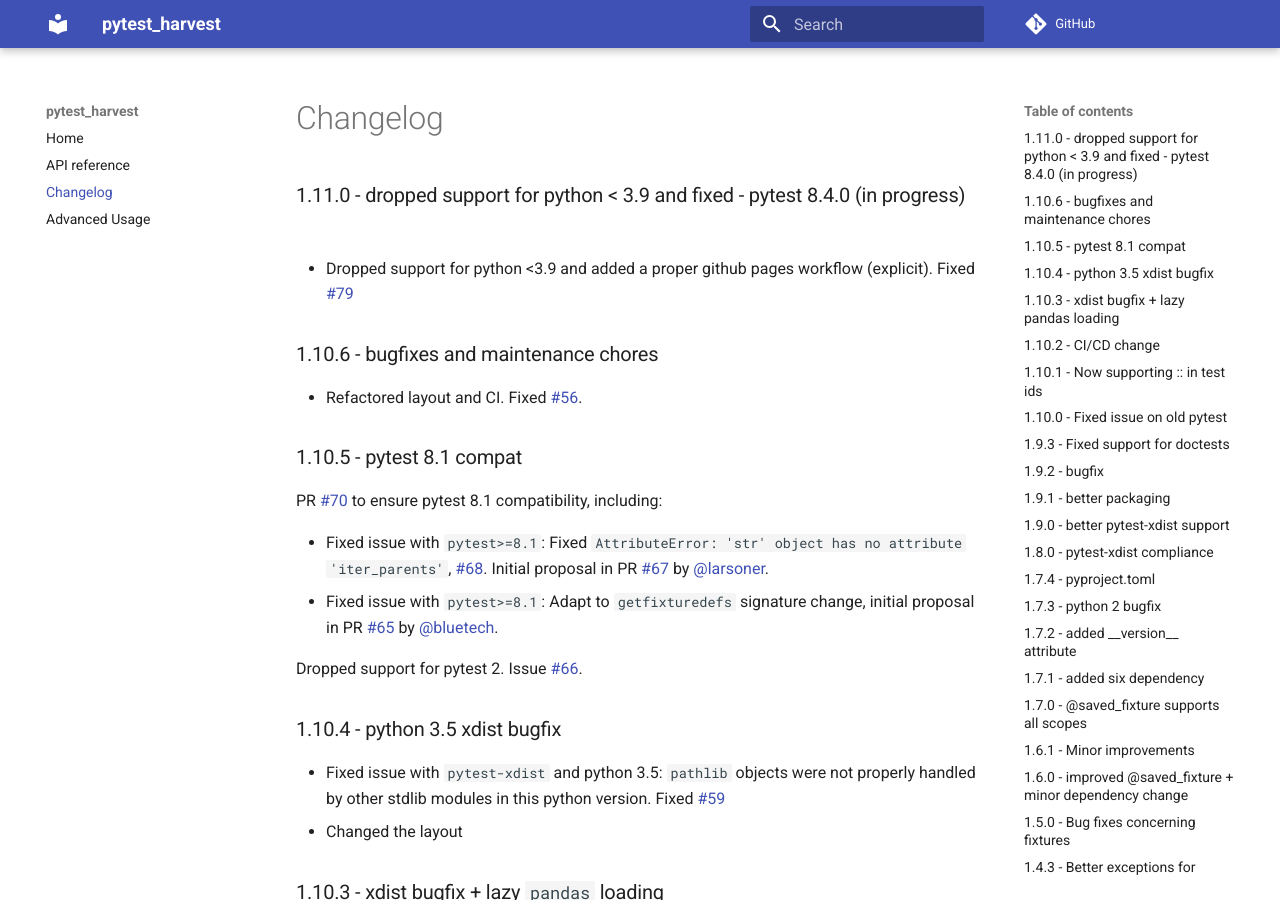
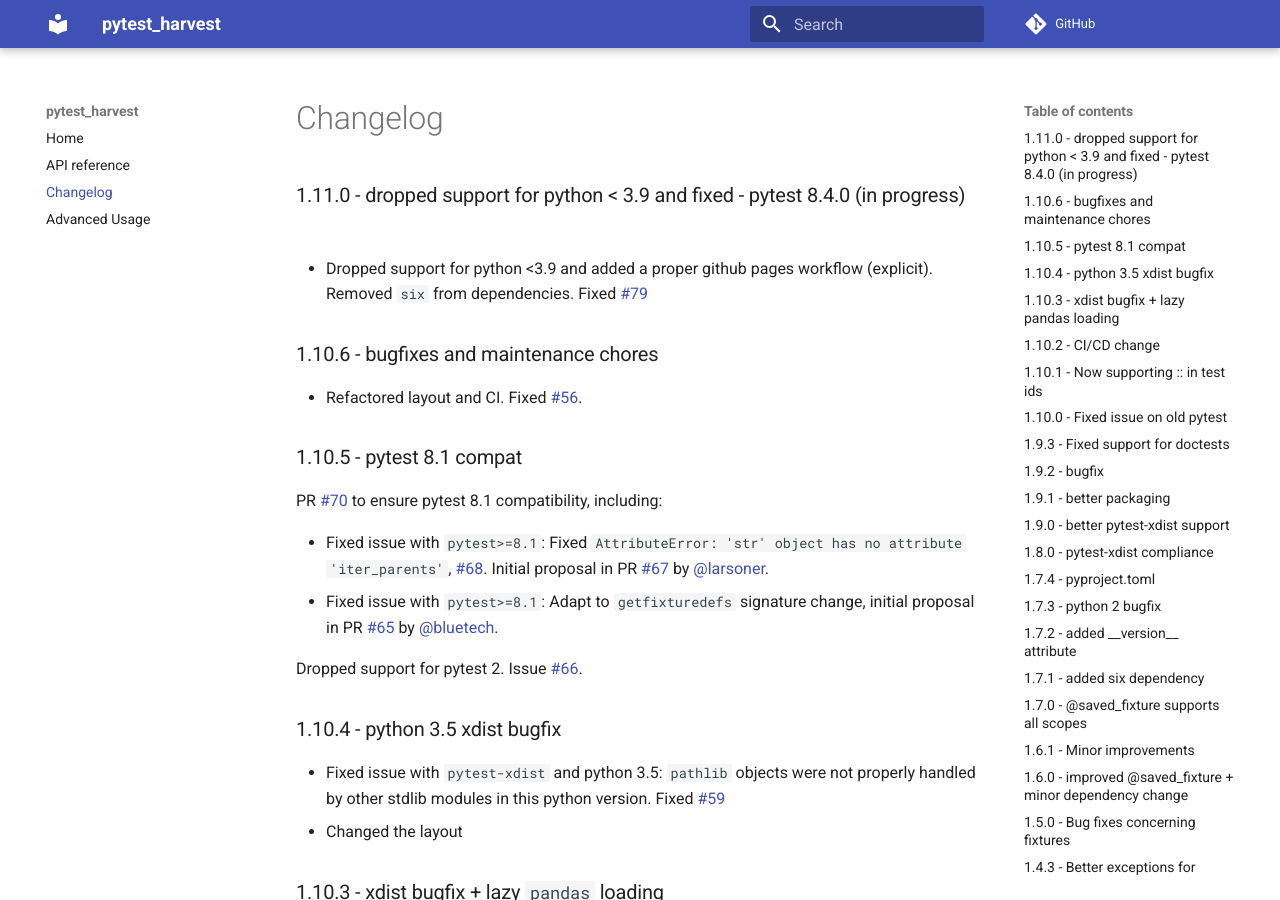
Before and after one commit to smarie/python-pytest-harvest, an MkDocs documentation site: the page built from docs/changelog.md, in a window 1280 px wide and 900 px high. Built offline with MkDocs 1.6.1 and Material for MkDocs 9.7.7, drawn with Linux system fonts in a browser that asks for light colours; comment, search, counter and statistics services are not loaded.

Commit message:
Updated changelog

```diff
--- a/docs/changelog.md
+++ b/docs/changelog.md
@@ -2,8 +2,8 @@
 
 ### 1.11.0 - dropped support for python < 3.9 and fixed - pytest 8.4.0 (in progress)
 
-- Dropped support for python <3.9 and added a proper github pages workflow (explicit). Fixed
-  [#79](https://github.com/smarie/python-pytest-harvest/issues/79)
+- Dropped support for python <3.9 and added a proper github pages workflow (explicit). Removed `six` from dependencies.
+  Fixed [#79](https://github.com/smarie/python-pytest-harvest/issues/79)
 
 ### 1.10.6 - bugfixes and maintenance chores
 
```
